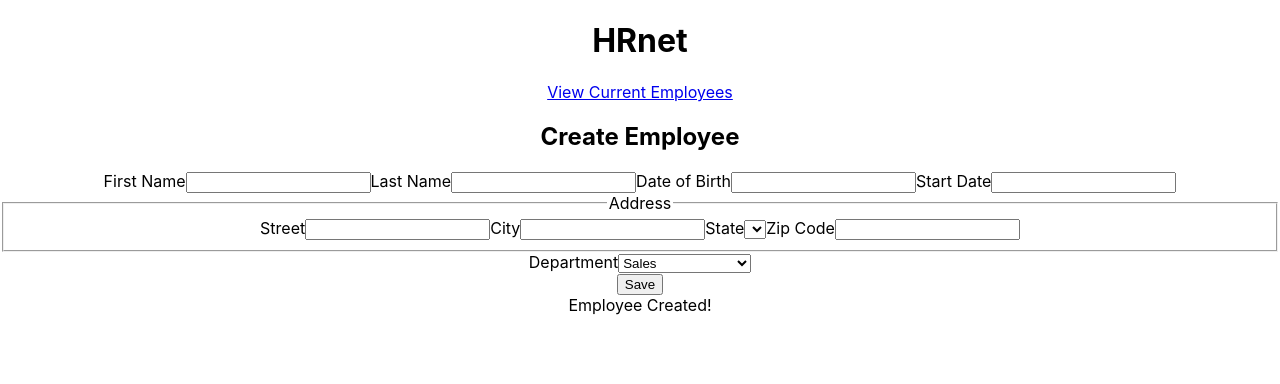
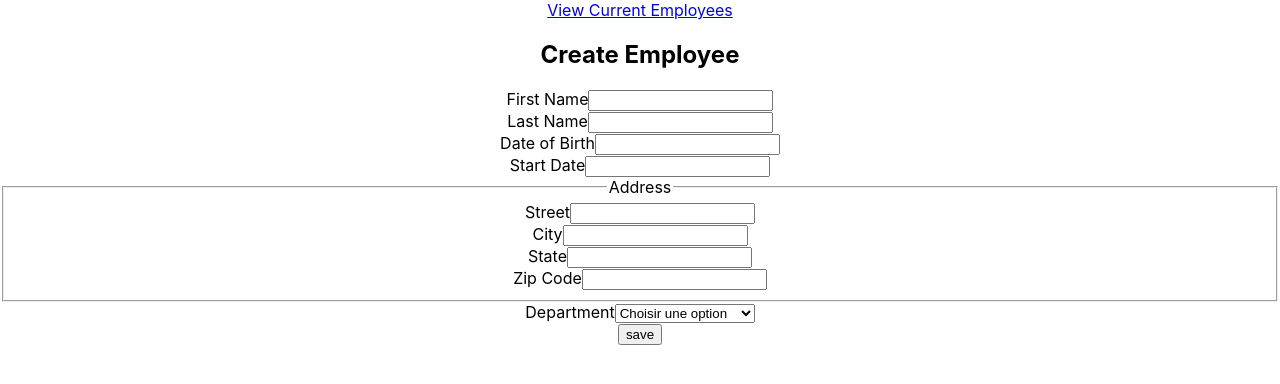
Before and after one commit to Chris5477/HRnet, a React (Create React App) app: page / in a window 1280 px wide. Shown: the top 384 px of the page. Built offline with nearby package versions, Linux system fonts and the light colour scheme.

Commit message:
factoring code

```diff
--- /dev/null
+++ b/src/ListingComponents/Listing-inputs.js
@@ -0,0 +1,39 @@
+export const arrayInputsIdentity = [
+	{
+		label: "first-name",
+		text: "First Name",
+	},
+	{
+		label: "last-name",
+		text: "Last Name",
+	},
+	{
+		label: "date-of-birth",
+		text: "Date of Birth",
+	},
+	{
+		label: "start-date",
+		text: "Start Date",
+	},
+];
+
+export const arrayInputsAdress = [
+	{
+		label: "street",
+		text: "Street",
+	},
+
+	{
+		label: "city",
+		text: "City",
+	},
+
+	{
+		label: "state",
+		text: "State",
+	},
+	{
+		label: "zip-code",
+		text: "Zip Code",
+	},
+];
--- /dev/null
+++ b/src/ListingComponents/Listing-option.js
@@ -0,0 +1,26 @@
+export const options = [
+	{
+		value: "",
+		text: "Choisir une option",
+	},
+	{
+		value: "sales",
+		text: "Sales",
+	},
+	{
+		value: "marketing",
+		text: "Marketing",
+	},
+	{
+		value: "engineering",
+		text: "Engineering",
+	},
+	{
+		value: "humanRessources",
+		text: "Human Ressources",
+	},
+	{
+		value: "legal",
+		text: "Legal",
+	},
+];
--- /dev/null
+++ b/src/components/Button.js
@@ -0,0 +1,4 @@
+const Button = ({ methods, text }) => {
+	return <button onClick={() => methods("Employee Created")}>{text}</button>; // NOT FINAL
+};
+export default Button;
--- /dev/null
+++ b/src/components/Header.js
@@ -0,0 +1,4 @@
+const Header = () => {
+	return <h1>HRnet</h1>;
+};
+export default Header;
--- /dev/null
+++ b/src/components/InputWrapper.js
@@ -0,0 +1,21 @@
+import { options } from "../ListingComponents/Listing-option";
+import Option from "./Option";
+
+const InputWrapper = ({ label, text }) => {
+	return label == "Department" ? (
+		<div className="formData">
+			<label htmlFor={label}>Department</label>
+			<select name={label} id={label}>
+				{options.map(({ value, text }, index) => (
+					<Option value={value} text={text} key={`index ${index}`} />
+				))}
+			</select>
+		</div>
+	) : (
+		<div className="formData">
+			<label htmlFor={label}>{text}</label>
+			<input id={label} type="text" />
+		</div>
+	);
+};
+export default InputWrapper;
--- /dev/null
+++ b/src/components/Option.js
@@ -0,0 +1,4 @@
+const Option = ({ value, text }) => {
+	return <option value={value}>{text}</option>;
+};
+export default Option;
--- a/src/pages/CreateEmployee.js
+++ b/src/pages/CreateEmployee.js
@@ -1,58 +1,37 @@
-const createEmployee = () => {
+import Button from "../components/Button";
+import { useState } from "react";
+import InputWrapper from "../components/InputWrapper";
+import { arrayInputsIdentity, arrayInputsAdress } from "../ListingComponents/Listing-inputs";
+
+const CreateEmployee = () => {
+	const [messageForm, setMessageForm] = useState("");
+
 	return (
 		<>
-			<h1>HRnet</h1>
-
 			<section className="container">
 				<a href="employee-list.html">View Current Employees</a>
 				<h2>Create Employee</h2>
 				<form action="#" id="create-employee">
-					<label htmlFor="first-name">First Name</label>
-					<input type="text" id="first-name" />
-
-					<label htmlFor="last-name">Last Name</label>
-					<input type="text" id="last-name" />
-
-					<label htmlFor="date-of-birth">Date of Birth</label>
-					<input id="date-of-birth" type="text" />
-
-					<label htmlFor="start-date">Start Date</label>
-					<input id="start-date" type="text" />
+					{arrayInputsIdentity.map(({ label, text }, index) => (
+						<InputWrapper label={label} text={text} key={`index + ${index}`} />
+					))}
 
 					<fieldset className="address">
 						<legend>Address</legend>
-
-						<label htmlFor="street">Street</label>
-						<input id="street" type="text" />
-
-						<label htmlFor="city">City</label>
-						<input id="city" type="text" />
-
-						<label htmlFor="state">State</label>
-						<select name="state" id="state"></select>
-
-						<label htmlFor="zip-code">Zip Code</label>
-						<input id="zip-code" type="number" />
+						{arrayInputsAdress.map((wrapper, index) => (
+							<InputWrapper label={wrapper.label} text={wrapper.text} key={`index + ${index}`} />
+						))}
 					</fieldset>
 
-					<label htmlFor="department">Department</label>
-					<select name="department" id="department">
-						<option>Sales</option>
-						<option>Marketing</option>
-						<option>Engineering</option>
-						<option>Human Resources</option>
-						<option>Legal</option>
-					</select>
+					<InputWrapper label="Department" text={"Department"} />
 				</form>
-
-				<button /*onClick={saveEmployee}*/>Save</button>
+				{/* <button onClick={() => setMessageForm("Employee Created")}>Save</button> */}
+				<Button methods={(message) => setMessageForm(message)} text={"save"} />
 			</section>
 
-			<div id="confirmation" className="modal">
-				Employee Created!
-			</div>
+			{messageForm}
 		</>
 	);
 };
 
-export default createEmployee;
+export default CreateEmployee;
```
